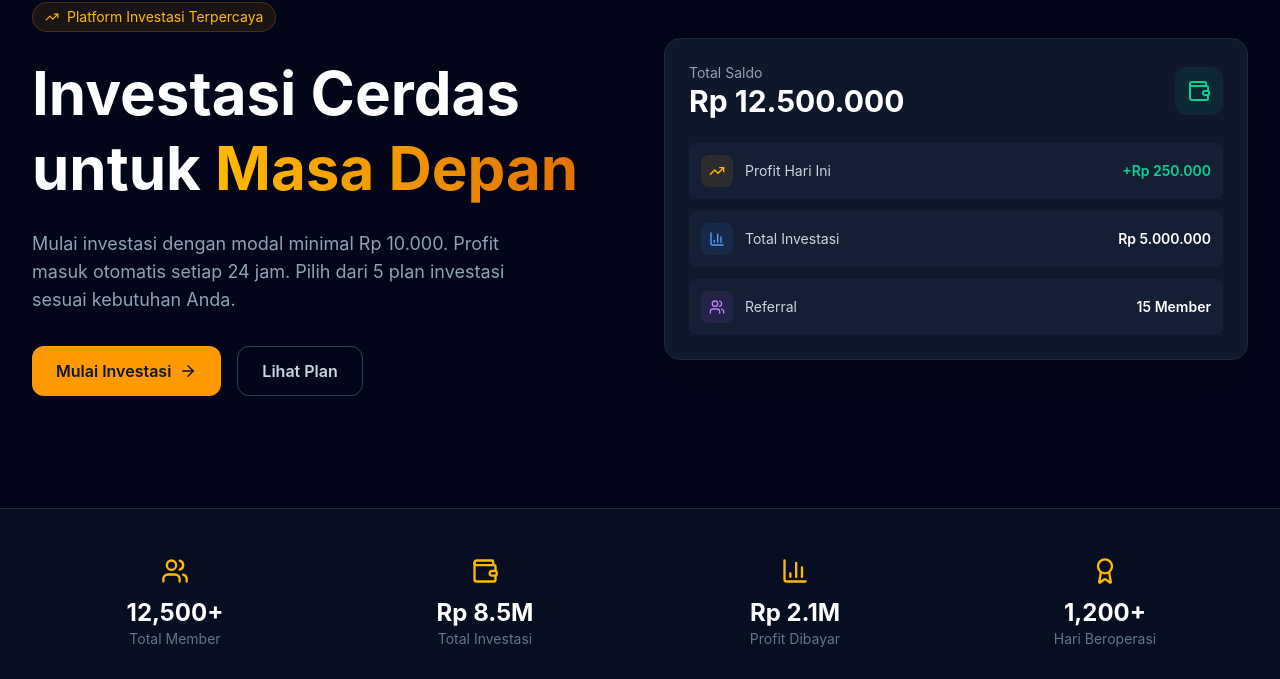
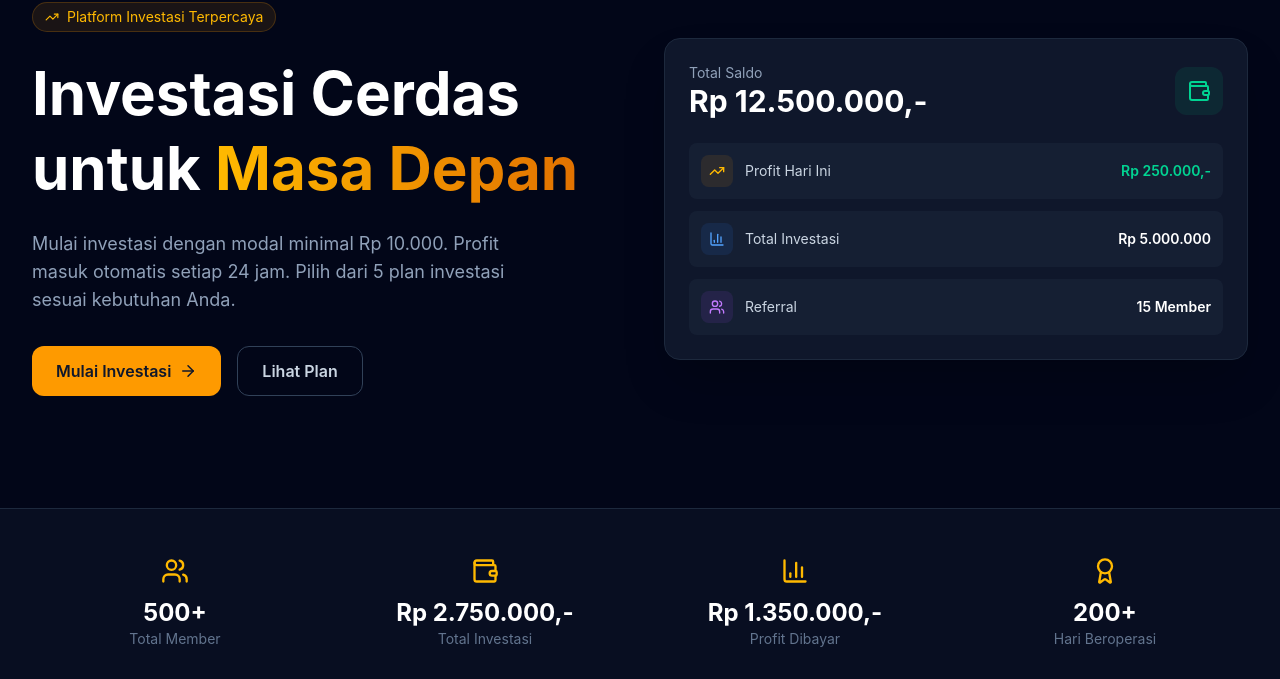
Before and after one commit to naufinofficials-gif/tabungan, a React (Vite) app: page / in a window 1280 px wide. Shown: the part 175-854 px from the top of the page. Built offline with nearby package versions, Linux system fonts and the light colour scheme; no server answers.

Commit message:
Add files via upload

```diff
--- a/src/pages/Home.tsx
+++ b/src/pages/Home.tsx
@@ -30,10 +30,10 @@ export default function Home() {
   ];
 
   const stats = [
-    { label: 'Total Member', value: '12,500+', icon: Users },
-    { label: 'Total Investasi', value: 'Rp 8.5M', icon: Wallet },
-    { label: 'Profit Dibayar', value: 'Rp 2.1M', icon: BarChart3 },
-    { label: 'Hari Beroperasi', value: '1,200+', icon: Award },
+    { label: 'Total Member', value: '500+', icon: Users },
+    { label: 'Total Investasi', value: 'Rp 2.750.000,-', icon: Wallet },
+    { label: 'Profit Dibayar', value: 'Rp 1.350.000,-', icon: BarChart3 },
+    { label: 'Hari Beroperasi', value: '200+', icon: Award },
   ];
 
   return (
@@ -98,7 +98,7 @@ export default function Home() {
                 <div className="flex items-center justify-between mb-6">
                   <div>
                     <p className="text-slate-400 text-sm">Total Saldo</p>
-                    <p className="text-3xl font-bold text-white">Rp 12.500.000</p>
+                    <p className="text-3xl font-bold text-white">Rp 12.500.000,-</p>
                   </div>
                   <div className="w-12 h-12 bg-emerald-500/10 rounded-xl flex items-center justify-center">
                     <Wallet className="text-emerald-400" size={24} />
@@ -112,7 +112,7 @@ export default function Home() {
                       </div>
                       <span className="text-sm text-slate-300">Profit Hari Ini</span>
                     </div>
-                    <span className="text-emerald-400 font-semibold text-sm">+Rp 250.000</span>
+                    <span className="text-emerald-400 font-semibold text-sm">Rp 250.000,-</span>
                   </div>
                   <div className="flex items-center justify-between p-3 bg-slate-800/50 rounded-lg">
                     <div className="flex items-center gap-3">
@@ -199,7 +199,7 @@ export default function Home() {
               Siap Memulai Investasi?
             </h2>
             <p className="text-slate-800 mb-8 max-w-xl mx-auto">
-              Daftar sekarang dan mulai perjalanan investasi Anda. Modal minimal hanya Rp 10.000.
+              Daftar sekarang dan mulai perjalanan investasi Anda. hanya dengan uang Rp 10.000,-
             </p>
             <Link
               to="/register"
```
